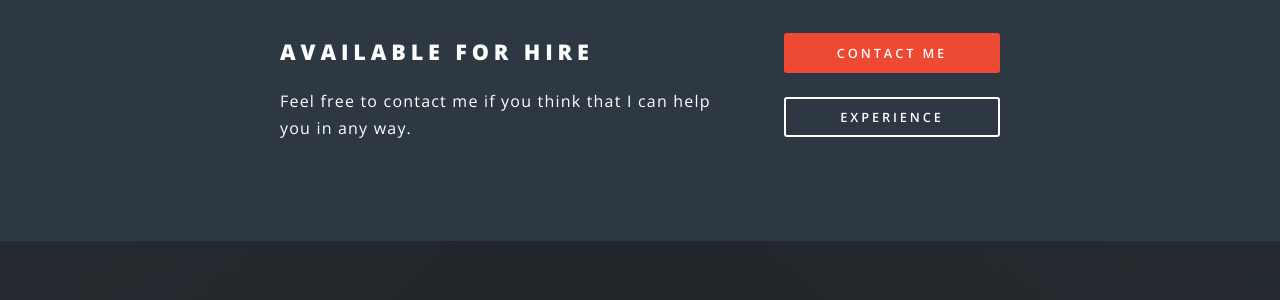
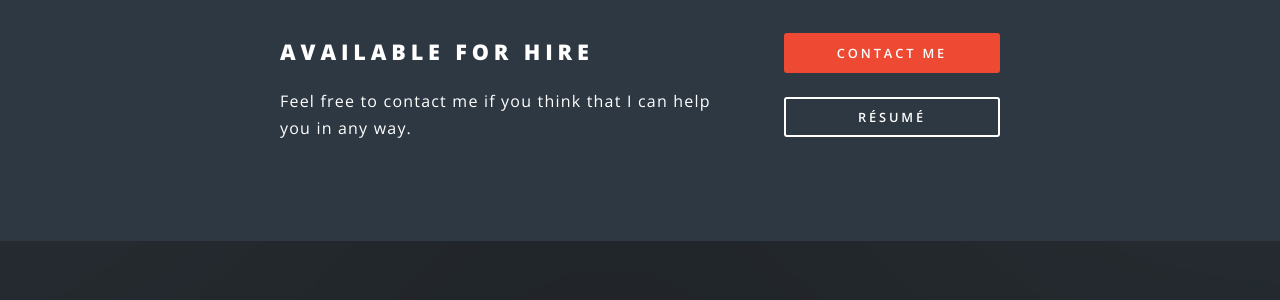
Before and after one commit to ayeshahamid/ayeshahamid.github.io, a Jekyll site: the page built from index.html, in a window 1280 px wide and 900 px high, scrolled down 583 px. Shown: the part 380-680 px from the top of the window. Built offline with Jekyll 4.4.1, drawn with Linux system fonts in a browser that asks for light colours.

Commit message:
Use resume link instead of experience link on home page

```diff
--- a/index.html
+++ b/index.html
@@ -20,7 +20,7 @@
 		</header>
 		<ul class="actions vertical">
 			<li><a href="{{ "/contact/" | prepend: site.baseurl }}" class="button fit special">Contact Me</a></li>
-			<li><a href="{{ "/experience/" | prepend: site.baseurl }}" class="button fit">Experience</a></li>
+			<li><a href="{{ "/static/resume.pdf" | prepend: site.baseurl }}" class="button fit">Résumé</a></li>
 		</ul>
 	</div>
 </section>
```
